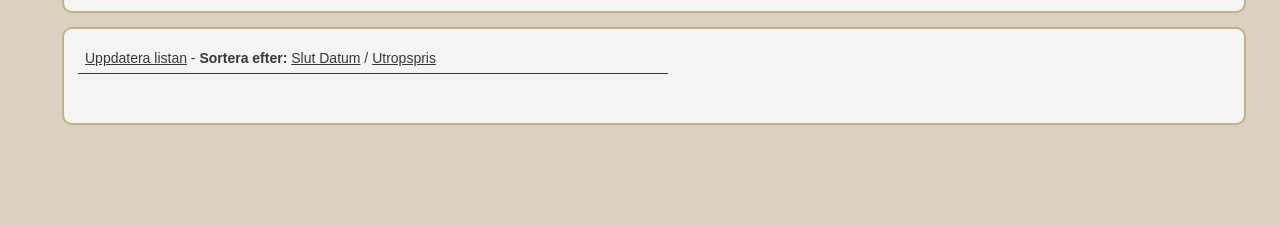
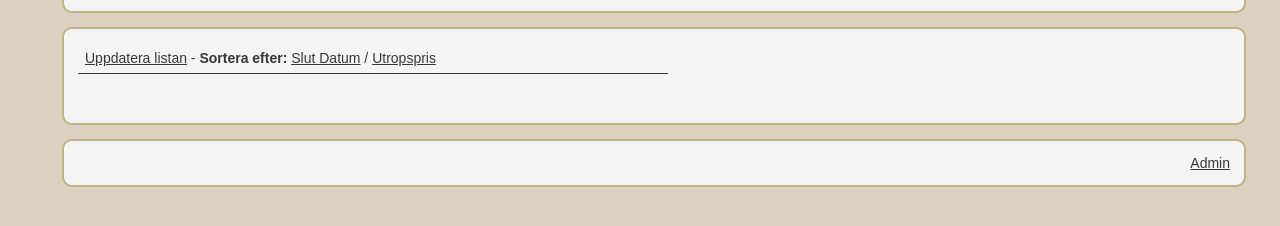
Before and after one commit to MikaelFEND17/Auktion700, a plain HTML site: page index.html in a window 1280 px wide. Shown: the part 124-350 px from the top of the page. Drawn offline with Linux system fonts and the light colour scheme; no server answers.

Commit message:
Link to Admin Page

```diff
--- a/Auktion.js
+++ b/Auktion.js
@@ -36,8 +36,7 @@ class AuctionClass
 
         this.countdown = new CountDown();
 
-        this.auctionersPerPage = 3;
-        //this.auctionersPerPage = 5;
+        this.auctionersPerPage = 10;
         this.currentPage = 1;
     }
 
--- a/index.html
+++ b/index.html
@@ -48,6 +48,10 @@
                 <p id="auction-bidmessage"></p>
             </div>
         </main>
+
+        <footer>
+            <a href="admin.html">Admin</a>
+        </footer>
     </div>
 
 </body>
--- a/style/style.css
+++ b/style/style.css
@@ -33,7 +33,18 @@ main
     border-radius: 10px;
     border: 2px solid #c0b283;
     display: flex;
-    margin-top: 1em;
+    margin: 1em 0em;
+}
+
+footer
+{
+    background-color: #f4f4f4;
+    width: 90%;
+    padding: 1em;
+    border-radius: 10px;
+    border: 2px solid #c0b283;
+    display: flex;
+    justify-content: flex-end;
 }
 
 #wrapper
```
